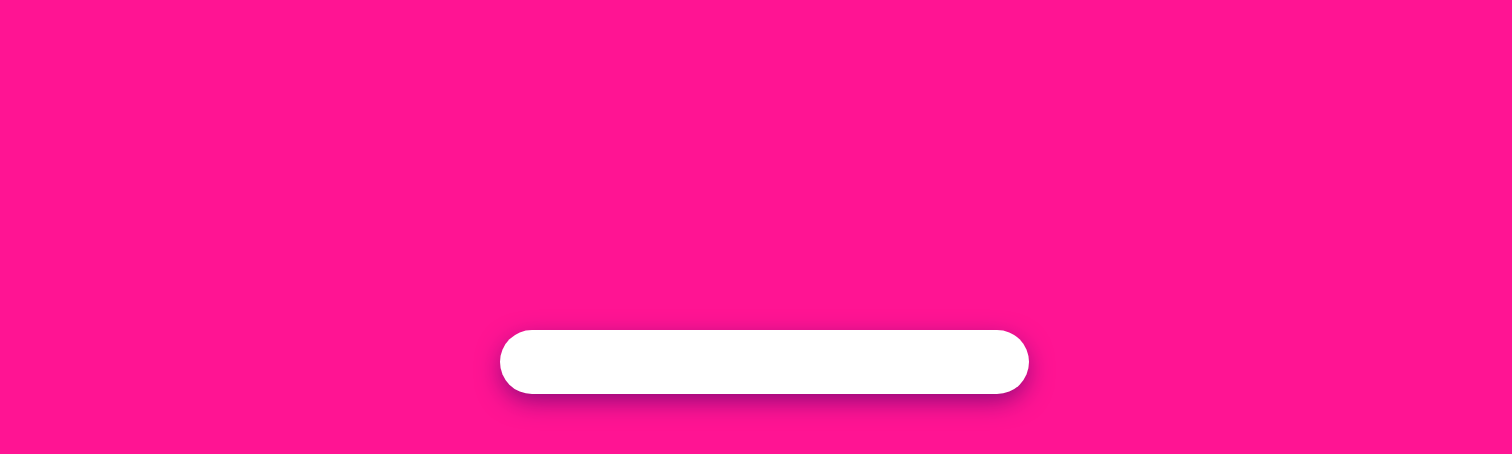
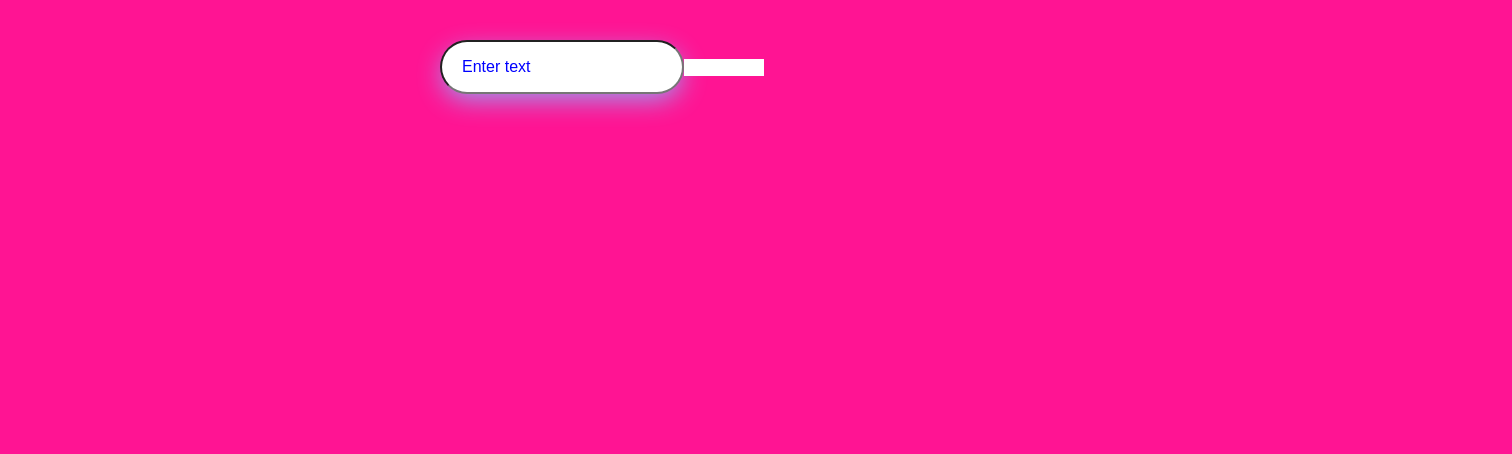
Before and after one commit to ParvathyReghunath/to-do-app-react, a React (Create React App) app: page / in a window 1280 px wide. Shown: the top 454 px of the page, 1512 px wide, since content can reach past the window. Built offline with nearby package versions, Linux system fonts and the light colour scheme.

Commit message:
inserted to do form

```diff
--- a/src/App.css
+++ b/src/App.css
@@ -1,7 +1,49 @@
+body{
+	background-color: deeppink;
+}
+
 .App {
-  text-align: center;
+  background-color: deeppink;
+  min-height: 500px;
+  width: 400px;
+  margin:40px auto;
 
 }
+
+#to-do-form input{
+	background-color:white;
+	width: 200px;
+	height: 50px;
+	padding: 0 20px;
+	margin:20 px;
+	box-shadow: 0px 8px 27px -3px #97A1F5;
+	border-radius: 73px;
+	font-size: 16px;
+	color: rgb(7, 8, 8);
+}
+
+#to-do-form input::placeholder{
+	color: blue;
+}
+#to-do-form input:focus{
+	outline: none;
+}
+
+#to-do-form button{
+	height: 50 px;
+	width: 80px;
+	border-radius: 5 px;
+	border:0;
+	background-color: white;
+	cursor: pointer;
+	font-weight: bolder;
+	color: white;
+}
+
+
+
+
+
 #box{
   width: 1512px;
 	height: 982px;
@@ -21,7 +63,8 @@ box-sizing: border-box;
 box-shadow: 0px 8px 27px -3px #800976;
 border-radius: 73px;
 }
-button {
+butto {
+
 	width: 329px;
 	height: 64px;
 	left: 50px;
@@ -33,5 +76,4 @@ button {
 	color: #0C1BA4;
 	box-sizing: border-box;
 	border: 3px solid rgba(0, 16, 171, 0.96);
-
 }
--- a/src/App.js
+++ b/src/App.js
@@ -1,17 +1,25 @@
 import logo from './logo.svg';
 import './App.css';
+import React from 'react';
 
-function App() {
-  return (
-    <div className="App">
-      <div id='box'>
-        <div class="rectanglebox"></div>
+class App extends React.Component{
+  render(){
+    return(
+      <div className='App'>
+        <header>
+        <form id="to-do-form">
+          <input type="text" placeholder='Enter text'/>
+          <button id="to-do-form button"type='submit'>Add</button>
+        </form>
+      </header>
       </div>
+    );
+  }
+}
 
 
 
-    </div>
-  );
-}
+
+
 
 export default App;
```
Lines whose indentation alone changed are shown as unchanged.
